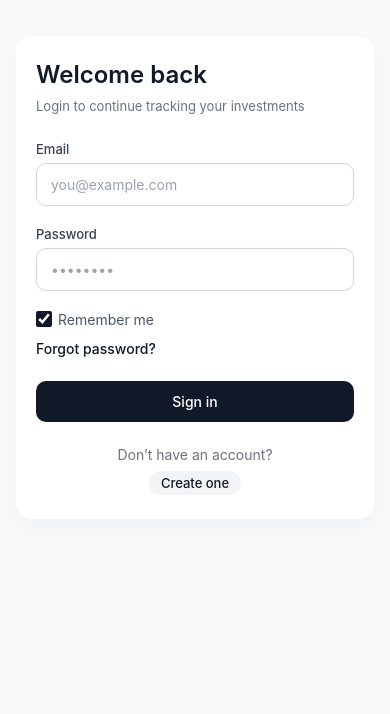
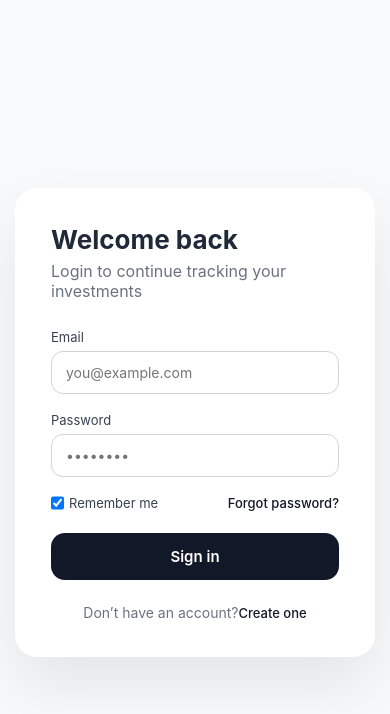
Before and after one commit to PROLAY2004/Tracker79, a React (Vite) app: page /login in a window 390 px wide. Shown: the top 714 px of the page. Built offline with nearby package versions, Linux system fonts and the light colour scheme.

Commit message:
Fix : Auth styles restored

```diff
--- a/src/styles/auth.scss
+++ b/src/styles/auth.scss
@@ -6,10 +6,10 @@
     min-height: 100vh;
 }
 
-/* Left Side */
+/* Left Side (Enhanced) */
 .auth-left {
     position: relative;
-    background-image: url('https://images.unsplash.com/photo-1611078489935-0cb964de46d6?q=80&w=1974&auto=format&fit=crop');
+    background-image: url('https://images.unsplash.com/photo-1611078489935-0cb964de46d6');
     background-size: cover;
     background-position: center;
     color: #ffffff;
@@ -18,11 +18,13 @@
     align-items: center;
 }
 
-/* Simple overlay */
+/* Dark overlay for readability */
 .auth-left-overlay {
     position: absolute;
     inset: 0;
-    background: rgba(17, 24, 39, 0.85);
+    background: linear-gradient(135deg,
+            rgba(17, 24, 39, 0.92),
+            rgba(17, 24, 39, 0.75));
 }
 
 /* Content */
@@ -35,24 +37,24 @@
 .auth-left h1 {
     font-size: 42px;
     font-weight: 700;
-    margin-bottom: 20px;
+    margin-bottom: 18px;
     letter-spacing: -0.5px;
 }
 
 .auth-tagline {
     font-size: 20px;
-    line-height: 1.5;
+    line-height: 1.6;
     color: #e5e7eb;
-    margin-bottom: 24px;
+    margin-bottom: 26px;
 }
 
-/* Simple divider */
+/* Divider */
 .auth-divider {
     width: 60px;
     height: 3px;
-    background: #fbbf24;
-    border-radius: 2px;
-    margin-bottom: 24px;
+    background: #ffffff;
+    border-radius: 10px;
+    margin-bottom: 20px;
 }
 
 /* Supporting text */
@@ -68,36 +70,30 @@
     justify-content: center;
     align-items: center;
     padding: 40px;
-    background: #f8f9fb;
 }
 
-/* Clean card */
 .auth-card {
     width: 100%;
     max-width: 420px;
     background: #ffffff;
     padding: 36px;
-    border-radius: 20px;
-    box-shadow: 0 8px 20px rgba(0, 0, 0, 0.03);
+    border-radius: 22px;
+    box-shadow: 0 30px 60px rgba(0, 0, 0, 0.08);
 }
 
 .auth-card h2 {
-    font-size: 28px;
-    font-weight: 600;
-    margin-bottom: 8px;
-    color: #111827;
+    font-size: 26px;
+    margin-bottom: 6px;
 }
 
 .subtitle {
     color: #6b7280;
     margin-bottom: 28px;
-    font-size: 14px;
-    line-height: 1.5;
 }
 
-/* Form Groups */
+/* Form */
 .auth-group {
-    margin-bottom: 20px;
+    margin-bottom: 18px;
 }
 
 .auth-group label {
@@ -105,22 +101,14 @@
     font-size: 13px;
     margin-bottom: 6px;
     color: #374151;
-    font-weight: 500;
 }
 
 .auth-group input {
     width: 100%;
-    padding: 12px 16px;
-    border-radius: 10px;
+    padding: 12px 14px;
+    border-radius: 12px;
     border: 1px solid #d1d5db;
     font-size: 14px;
-    transition: border-color 0.2s ease;
-    background: #ffffff;
-    color: #111827;
-}
-
-.auth-group input:hover {
-    border-color: #9ca3af;
 }
 
 .auth-group input:focus {
@@ -128,38 +116,23 @@
     border-color: #111827;
 }
 
-.auth-group input::placeholder {
-    color: #9ca3af;
-}
-
-/* Row with checkbox and link */
+/* Row */
 .auth-row {
     display: flex;
     justify-content: space-between;
     align-items: center;
-    margin-bottom: 24px;
+    margin-bottom: 22px;
 }
 
 .checkbox {
-    font-size: 14px;
-    color: #4b5563;
+    font-size: 13px;
+    color: #374151;
     display: flex;
-    align-items: center;
-    gap: 6px;
-    cursor: pointer;
-}
-
-.checkbox input[type="checkbox"] {
-    width: 16px;
-    height: 16px;
-    border-radius: 4px;
-    border: 1px solid #d1d5db;
-    cursor: pointer;
-    accent-color: #111827;
+    gap: 5px;
 }
 
 .link {
-    font-size: 14px;
+    font-size: 13px;
     color: #111827;
     font-weight: 500;
     background-color: transparent;
@@ -168,183 +141,52 @@
     text-decoration: none;
 }
 
-.link:hover {
-    text-decoration: underline;
-}
-
-/* Primary Button */
+/* Button */
 .auth-btn-primary {
     width: 100%;
     background: #111827;
     color: #ffffff;
     border: none;
     padding: 14px;
-    border-radius: 10px;
+    border-radius: 14px;
     display: flex;
     justify-content: center;
     align-items: center;
-    gap: 8px;
+    gap: 10px;
     font-size: 15px;
-    font-weight: 500;
+    font-weight: 600;
     cursor: pointer;
-    transition: background 0.2s ease;
 }
 
-.auth-btn-primary:hover {
-    background: #1f2937;
-}
-
-.auth-btn-primary:active {
-    transform: scale(0.98);
-}
-
-.auth-btn-primary:disabled {
-    opacity: 0.6;
-    cursor: not-allowed;
-}
-
-/* Footer Text */
+/* Footer */
 .footer-text {
     margin-top: 24px;
     font-size: 14px;
     text-align: center;
     color: #6b7280;
-    display: flex;
-    align-items: center;
-    justify-content: center;
-    gap: 8px;
-    flex-wrap: wrap;
 }
 
-.footer-text strong {
-    color: #111827;
-    background: #f3f4f6;
-    padding: 4px 10px;
-    border-radius: 20px;
-    font-size: 13px;
-    font-weight: 600;
-}
-
-/* OTP Timer and Resend */
-.footer-text .link {
-    background: #f3f4f6;
-    padding: 4px 12px;
-    border-radius: 20px;
-    font-size: 13px;
-    font-weight: 500;
-    color: #111827;
-}
-
-.footer-text .link:hover {
-    background: #e5e7eb;
-    text-decoration: none;
-}
-
-.footer-text .link:disabled {
-    opacity: 0.4;
-    cursor: not-allowed;
-}
-
-/* Spinner in button */
-.auth-btn-primary .spinner {
-    width: 16px;
-    height: 16px;
-    border: 2px solid rgba(255, 255, 255, 0.3);
-    border-top-color: #ffffff;
-    border-radius: 50%;
-    animation: spin 0.7s linear infinite;
-    margin-right: 4px;
-}
-
-@keyframes spin {
-    to {
-        transform: rotate(360deg);
-    }
-}
-
-/* Responsive Design */
-@media (max-width: 1024px) {
-    .auth-left h1 {
-        font-size: 38px;
-    }
-
-    .auth-tagline {
-        font-size: 18px;
-    }
-}
-
+/* Responsive */
 @media (max-width: 900px) {
     .auth-container {
         grid-template-columns: 1fr;
     }
 
     .auth-right {
-        padding: 24px;
-        min-height: 100vh;
-        align-items: flex-start;
+        padding: 15px;
     }
 
     .auth-left {
         display: none;
     }
-
-    .auth-card {
-        padding: 32px;
-        margin: 20px 0;
-    }
-}
-
-@media (max-width: 480px) {
-    .auth-right {
-        padding: 16px;
-    }
-
-    .auth-card {
-        padding: 24px 20px;
-        border-radius: 16px;
-    }
-
-    .auth-card h2 {
-        font-size: 24px;
-    }
-
-    .subtitle {
-        font-size: 13px;
-        margin-bottom: 24px;
-    }
-
-    .auth-group input {
-        padding: 12px 14px;
-        font-size: 14px;
-    }
-
-    .auth-btn-primary {
-        padding: 12px;
-        font-size: 14px;
-    }
-
-    .auth-row {
-        flex-direction: column;
-        gap: 12px;
-        align-items: flex-start;
-    }
-
-    .footer-text {
-        flex-direction: column;
-        gap: 8px;
-    }
 }
 
 @media (max-width: 360px) {
     .auth-card {
-        padding: 20px 16px;
+        padding: 26px;
     }
 
     .auth-card h2 {
         font-size: 22px;
     }
-
-    .auth-group label {
-        font-size: 12px;
-    }
 }
```
